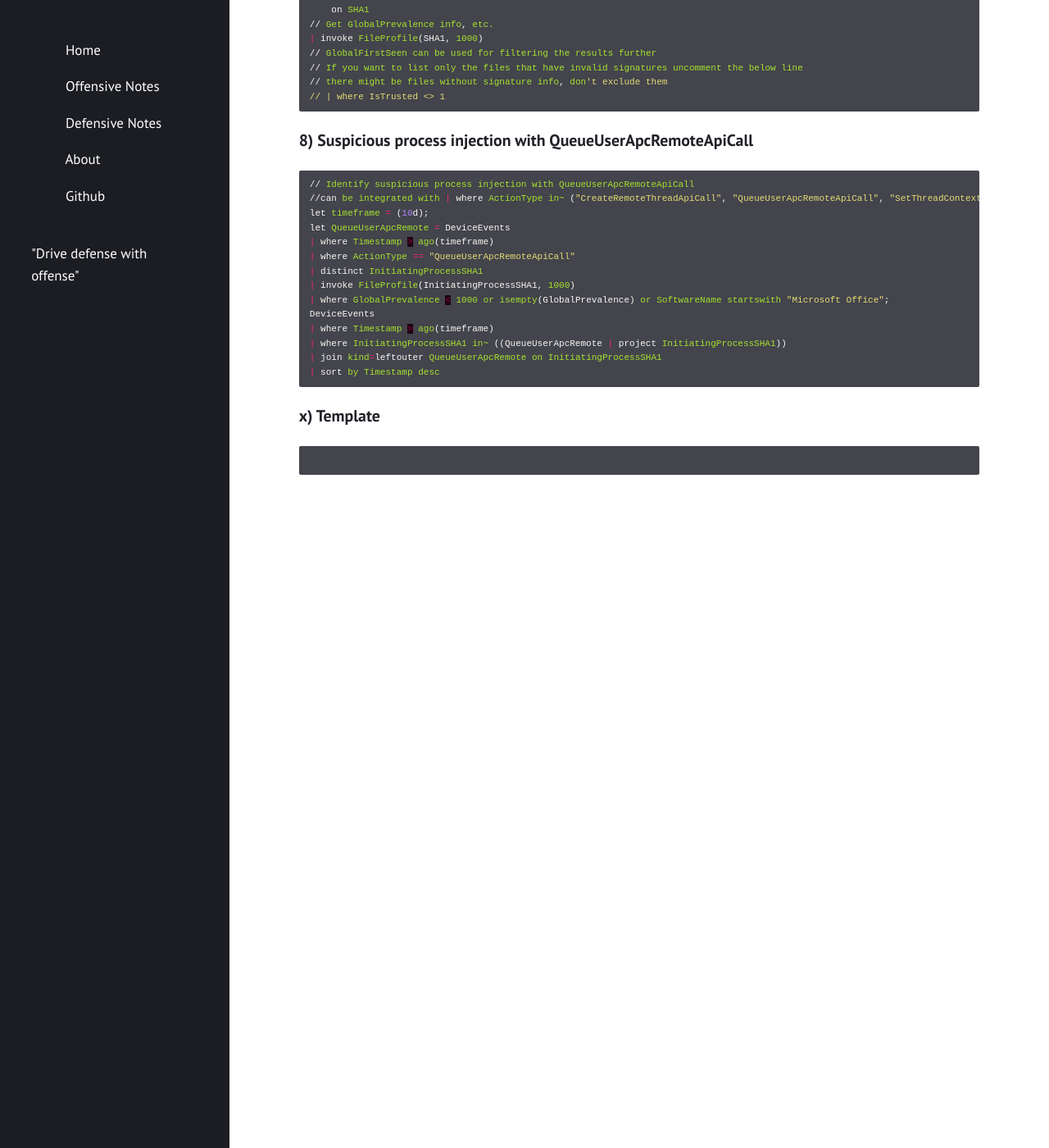
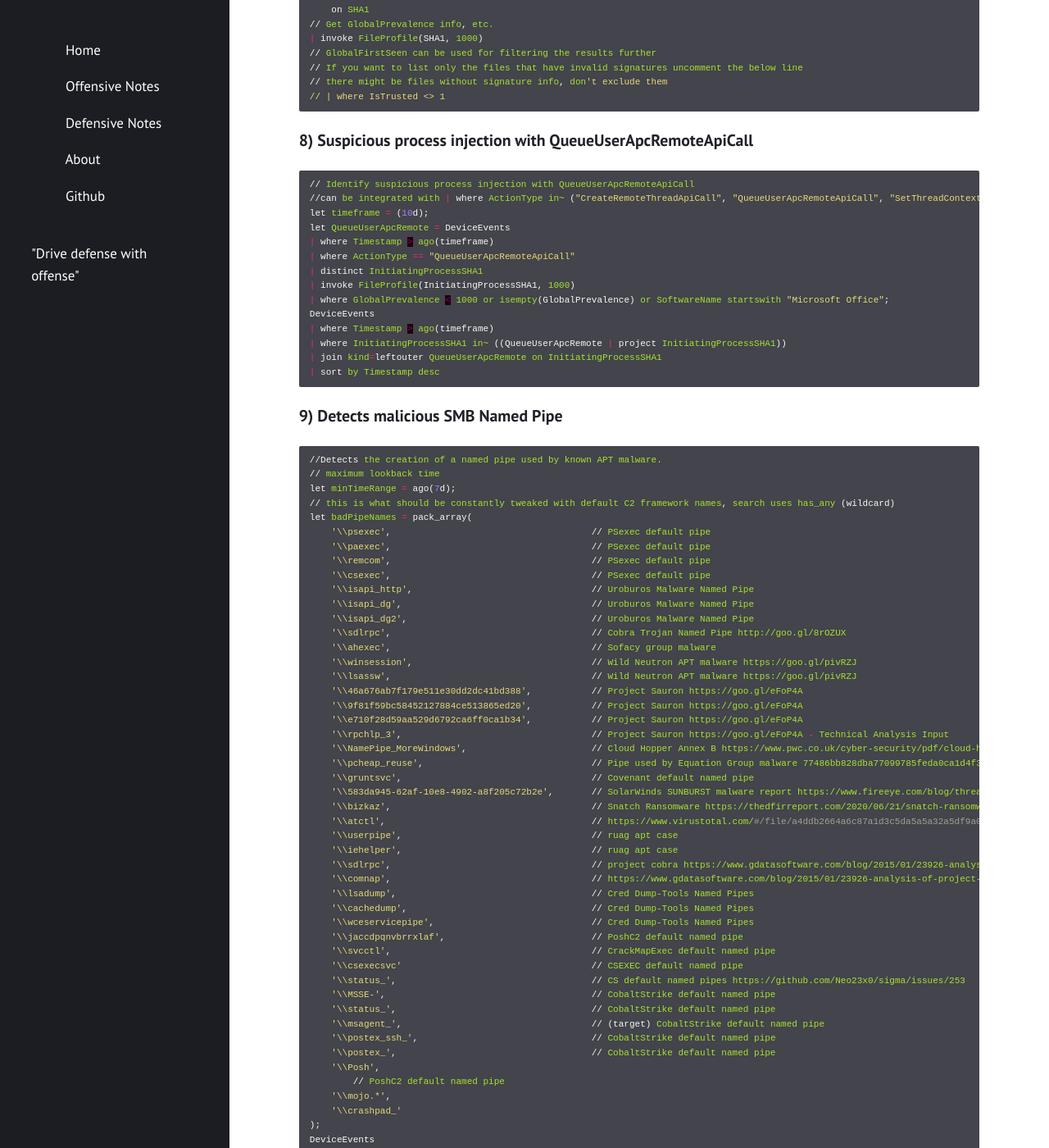
Before and after one commit to Fil88/Fil88.github.io, a Jekyll site: the page built from _posts/2021-11-01-Hunting-for-evil.md, in a window 1280 px wide and 1400 px high, scrolled down 5792 px. Shown: the whole window at 82% size. Built offline with Jekyll 4.4.1, drawn with Linux system fonts in a browser that asks for light colours; some of the changed text lies outside the part shown.

Commit message:
Update 2021-11-01-Hunting-for-evil.md

````diff
--- a/_posts/2021-11-01-Hunting-for-evil.md
+++ b/_posts/2021-11-01-Hunting-for-evil.md
@@ -256,6 +256,88 @@ DeviceEvents
 | sort by Timestamp desc
 ```
 
+### 9) Detects malicious SMB Named Pipe
+
+```powershell
+//Detects the creation of a named pipe used by known APT malware.
+// maximum lookback time
+let minTimeRange = ago(7d);
+// this is what should be constantly tweaked with default C2 framework names, search uses has_any (wildcard)
+let badPipeNames = pack_array(
+    '\\psexec',                                     // PSexec default pipe
+    '\\paexec',                                     // PSexec default pipe
+    '\\remcom',                                     // PSexec default pipe
+    '\\csexec',                                     // PSexec default pipe
+    '\\isapi_http',                                 // Uroburos Malware Named Pipe
+    '\\isapi_dg',                                   // Uroburos Malware Named Pipe
+    '\\isapi_dg2',                                  // Uroburos Malware Named Pipe
+    '\\sdlrpc',                                     // Cobra Trojan Named Pipe http://goo.gl/8rOZUX
+    '\\ahexec',                                     // Sofacy group malware
+    '\\winsession',                                 // Wild Neutron APT malware https://goo.gl/pivRZJ
+    '\\lsassw',                                     // Wild Neutron APT malware https://goo.gl/pivRZJ
+    '\\46a676ab7f179e511e30dd2dc41bd388',           // Project Sauron https://goo.gl/eFoP4A
+    '\\9f81f59bc58452127884ce513865ed20',           // Project Sauron https://goo.gl/eFoP4A
+    '\\e710f28d59aa529d6792ca6ff0ca1b34',           // Project Sauron https://goo.gl/eFoP4A
+    '\\rpchlp_3',                                   // Project Sauron https://goo.gl/eFoP4A - Technical Analysis Input
+    '\\NamePipe_MoreWindows',                       // Cloud Hopper Annex B https://www.pwc.co.uk/cyber-security/pdf/cloud-hopper-annex-b-final.pdf, US-CERT Alert - RedLeaves https://www.us-cert.gov/ncas/alerts/TA17-117A
+    '\\pcheap_reuse',                               // Pipe used by Equation Group malware 77486bb828dba77099785feda0ca1d4f33ad0d39b672190079c508b3feb21fb0
+    '\\gruntsvc',                                   // Covenant default named pipe
+    '\\583da945-62af-10e8-4902-a8f205c72b2e',       // SolarWinds SUNBURST malware report https://www.fireeye.com/blog/threat-research/2020/12/evasive-attacker-leverages-solarwinds-supply-chain-compromises-with-sunburst-backdoor.html
+    '\\bizkaz',                                     // Snatch Ransomware https://thedfirreport.com/2020/06/21/snatch-ransomware/
+    '\\atctl',                                      // https://www.virustotal.com/#/file/a4ddb2664a6c87a1d3c5da5a5a32a5df9a0b0c8f2e951811bd1ec1d44d42ccf1/detection
+    '\\userpipe',                                   // ruag apt case
+    '\\iehelper',                                   // ruag apt case
+    '\\sdlrpc',                                     // project cobra https://www.gdatasoftware.com/blog/2015/01/23926-analysis-of-project-cobra
+    '\\comnap',                                     // https://www.gdatasoftware.com/blog/2015/01/23926-analysis-of-project-cobra
+    '\\lsadump',                                    // Cred Dump-Tools Named Pipes
+    '\\cachedump',                                  // Cred Dump-Tools Named Pipes
+    '\\wceservicepipe',                             // Cred Dump-Tools Named Pipes
+    '\\jaccdpqnvbrrxlaf',                           // PoshC2 default named pipe
+    '\\svcctl',                                     // CrackMapExec default named pipe
+    '\\csexecsvc'                                   // CSEXEC default named pipe
+    '\\status_',                                    // CS default named pipes https://github.com/Neo23x0/sigma/issues/253
+    '\\MSSE-',                                      // CobaltStrike default named pipe
+    '\\status_',                                    // CobaltStrike default named pipe
+    '\\msagent_',                                   // (target) CobaltStrike default named pipe
+    '\\postex_ssh_',                                // CobaltStrike default named pipe
+    '\\postex_',                                    // CobaltStrike default named pipe
+    '\\Posh',
+	// PoshC2 default named pipe
+    '\\mojo.*',
+    '\\crashpad_'
+);
+DeviceEvents
+| where InitiatingProcessFolderPath !contains "msedge.exe" and InitiatingProcessFolderPath !contains "msedgewebview2.exe" and InitiatingProcessFolderPath !contains "notification_helper.exe" and InitiatingProcessFolderPath !contains "chrome"
+| where ActionType == "NamedPipeEvent" and Timestamp > minTimeRange
+| extend ParsedFields=parse_json(AdditionalFields)
+| where ParsedFields.FileOperation == "File created"
+| where ParsedFields.PipeName has_any (badPipeNames)
+| project Timestamp, ActionType, DeviceName, InitiatingProcessAccountDomain, InitiatingProcessAccountName, InitiatingProcessFolderPath, InitiatingProcessCommandLine, ParsedFields.FileOperation, ParsedFields.PipeName
+```
+
+
+### 10) Rundll32
+
+```powershell
+// Empty command line
+| where InitiatingProcessCommandLine has "rundll32.exe" and InitiatingProcessCommandLine !contains " "
+and InitiatingProcessCommandLine != ""
+| summarize DestinationIPCount = dcount(RemoteIP), make_set(RemoteIP), make_set(RemoteUrl),
+make_set(RemotePort) by InitiatingProcessCommandLine, DeviceId, bin(Timestamp, 5m)
+```
+
+### 11) Find potentially malicious .jse launch by File Explorer, Word, Excel or Outlook
+
+```powershell
+// Find potentially malicious .jse launch by File Explorer, Word, Excel or Outlook
+DeviceProcessEvents
+| where Timestamp > ago(30d)
+| where InitiatingProcessFileName in~ ('explorer.exe','winword.exe', 'excel.exe', 'outlook.exe')
+and FileName =~ "wscript.exe" and ProcessCommandLine contains ".js" or ProcessCommandLine contains ".jse"
+//or FileName =~ "cscript.exe"
+
+```
+
 ### x) Template
 
 ```powershell
````
